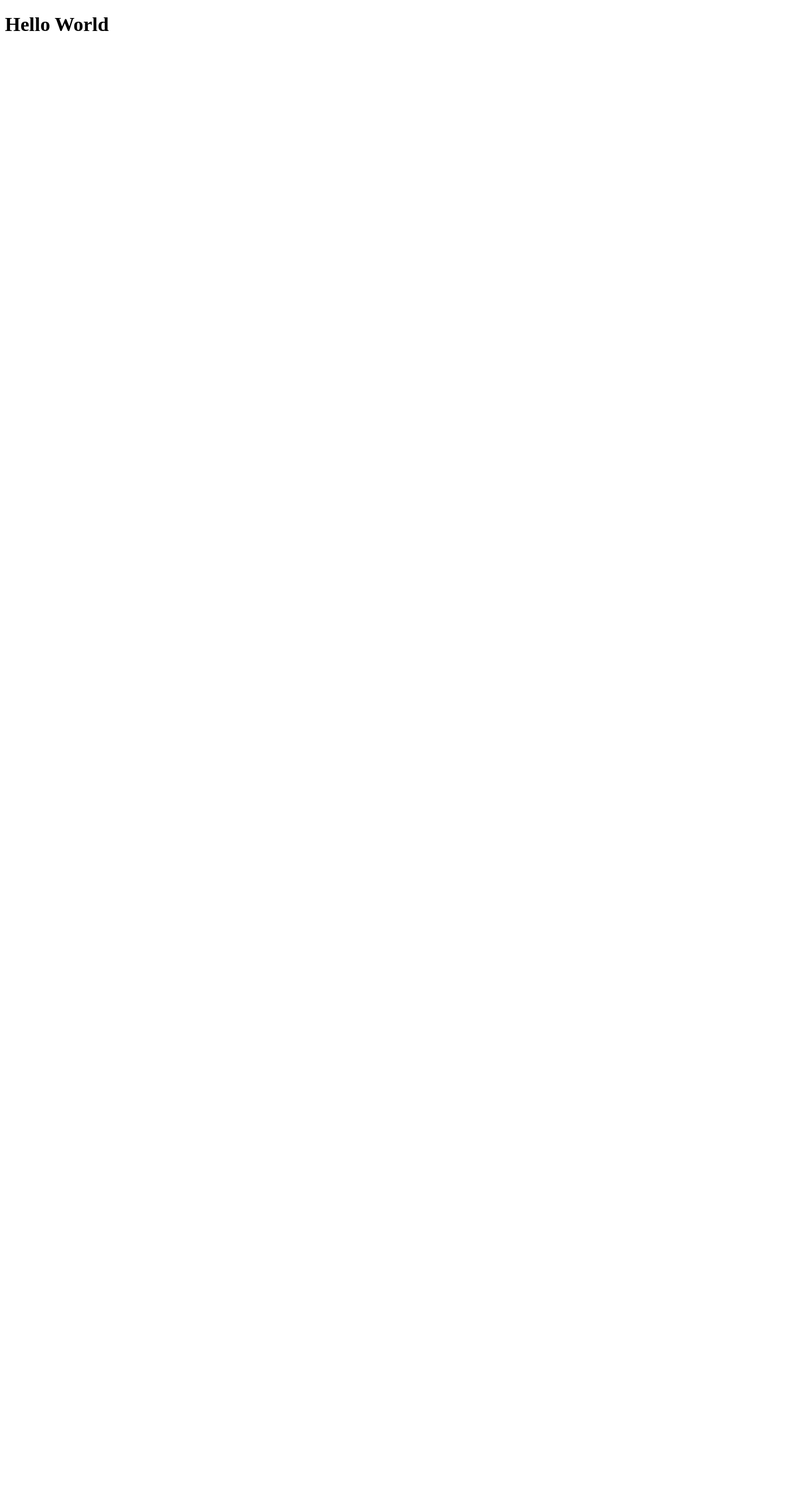
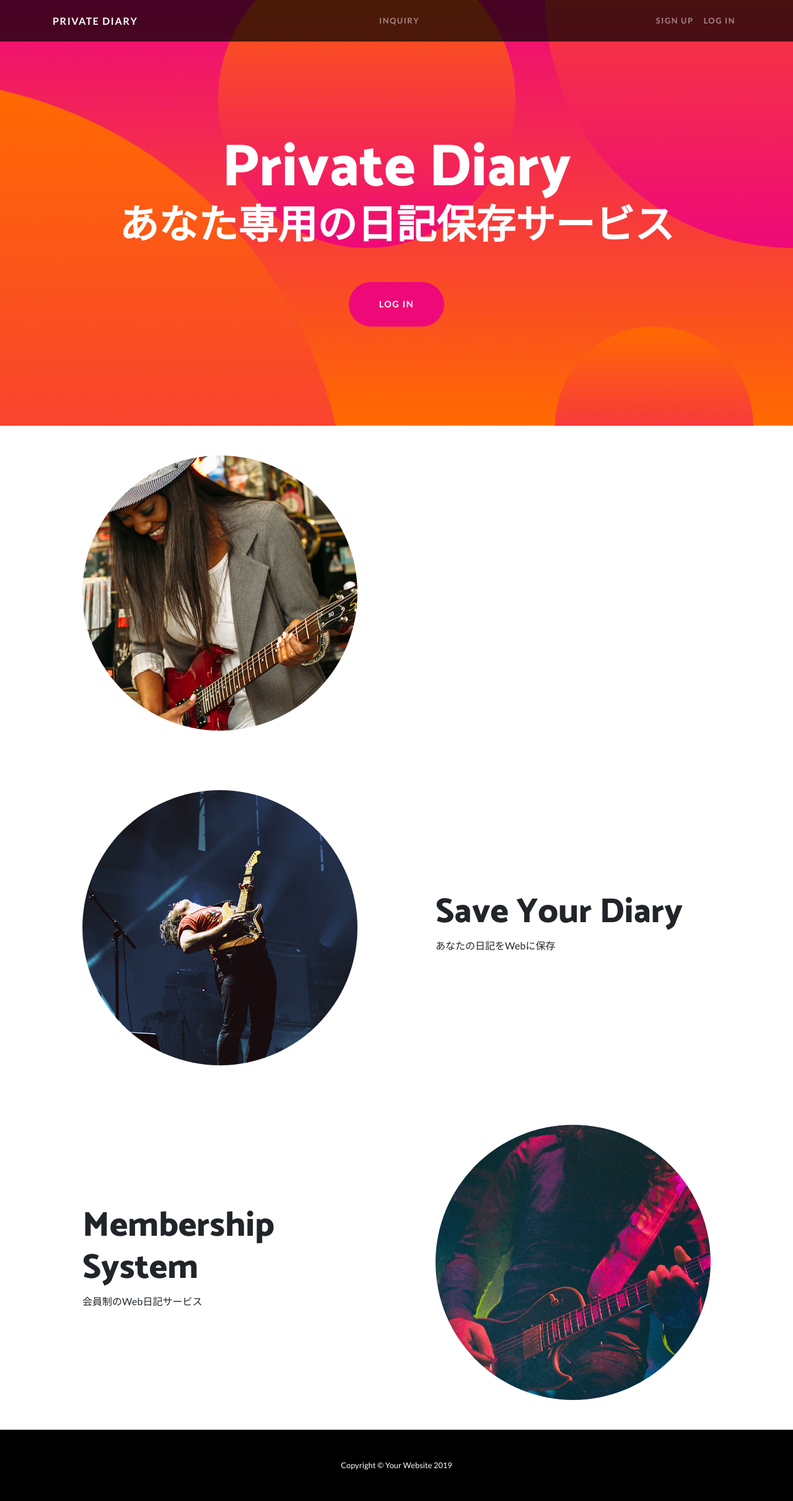
Before and after one commit to KaiTakahashi120329/private_diary, a Django app: page / in a window 1280 px wide. Before the commit the page is almost empty. Shown: the whole page at 62% size. Before the commit the page ends 50 px from the top, so only its background shows below. Run offline with Django 3.2, Linux system fonts and the light colour scheme; some libraries are stand-ins or nearby versions.

Commit message:
HTML修正

```diff
--- a/diary/templates/base.html
+++ b/diary/templates/base.html
@@ -41,21 +41,21 @@
               </li>
               {% if user.is_authenticated %}
                 <li class="nav-item {% block active_diary_list %}{% endblock %}">
-                  <a class="nav-link" href="{% url 'diary:diary_list' %}">DIARY LIST</a>
+                  <a class="nav-link" href="">DIARY LIST</a>
                 </li>
               {% endif %}
             </ul>
             <ul class="navbar-nav ml-auto">
               {% if user.is_authenticated %}
                 <li class="nav-item">
-                  <a class="nav-link" href="{% url 'account_logout' %}">Log Out</a>
+                  <a class="nav-link" href="">Log Out</a>
               </li>
               {% else %}
                 <li class="nav-item {% block activate_signup %}{% endblock %}">
-                  <a class="nav-link" href="{% url 'account_signup' %}">Sign Up</a>
+                  <a class="nav-link" href="">Sign Up</a>
               </li>
               <li class="nav-item {% block active_login %}{% endblock %}">
-                <a class="nav-link" href="{% url 'account_login' %}">Log In</a>
+                <a class="nav-link" href="">Log In</a>
               </li>
               {% endif %}
             </ul>
@@ -64,22 +64,6 @@
       </nav>
 
       {% block header %}{% endblock %}
-
-      {% if messages %}
-        <div class="container">
-          <div class="row">
-            <div class="my-div-style w-100">
-              <ul class="messages" style="list-style: none;">
-                {% for message in messages %}
-                <li {% if message.tags %} class="{{ message.tags }}" {% endif %}>
-                  {{ message }}
-                </li>
-                {% endfor %}
-              </ul>
-            </div>
-          </div>
-        </div>
-      {% endif %}
 
       {% block contents %}{% endblock %}
 
--- a/diary/templates/index.html
+++ b/diary/templates/index.html
@@ -1,11 +1,72 @@
-<!DOCTYPE html>
-<html lang="en">
-<head>
-    <meta charset="UTF-8">
-    <meta name="viewport" content="width=device-width, initial-scale=1.0">
-    <title>TOP PAGE</title>
-</head>
-<body>
-    <h1>Hello World</h1>
-</body>
-</html>
+{% extends 'base.html' %}
+
+{% load static %}
+
+{% block title %}Web上にあなた専用の日記ページを保存できるサービス | Private Diary{% endblock %}
+
+{% block header %}
+
+<header class="masthead text-center text-white">
+  <div class="masthead-content">
+    <div class="container">
+      <h1 class="masthead-heading mb-0">Private Diary</h1>
+      <h2 class="masthead-subheading mb-0">あなた専用の日記保存サービス</h2>
+      <a href="" class="btn btn-primary btn-xl rounded-pill mt-5">LOG IN</a>
+    </div>
+  </div>
+  <div class="bg-circle-1 bg-circle"></div>
+  <div class="bg-circle-2 bg-circle"></div>
+  <div class="bg-circle-3 bg-circle"></div>
+  <div class="bg-circle-4 bg-circle"></div>
+</header>
+{% endblock %}
+
+{% block contents %}
+<section>
+  <div class="container">
+    <div class="row align-items-center">
+      <div class="col-lg-6 order-lg-2">
+        <div class="p-5">
+          <img class="img-fluid rounded-circle" src="{% static 'img/01.jpg' %}" alt="">
+        </div>
+      </div>
+    </div>
+  </div>
+</section>
+
+<section>
+  <div class="container">
+    <div class="row align-items-center">
+      <div class="col-lg-6">
+        <div class="p-5">
+          <img class="img-fluid rounded-circle" src="{% static 'img/02.jpg' %}" alt="">
+        </div>
+      </div>
+      <div class="col-lg-6">
+        <div class="p-5">
+          <h2 class="display-4">Save Your Diary</h2>
+          <p>あなたの日記をWebに保存</p>
+        </div>
+      </div>
+    </div>
+  </div>
+</section>
+
+<section>
+  <div class="container">
+    <div class="row align-items-center">
+      <div class="col-lg-6 order-lg-2">
+        <div class="p-5">
+          <img class="img-fluid rounded-circle" src="{% static 'img/03.jpg' %}" alt="">
+        </div>
+      </div>
+      <div class="col-lg-6 order-lg-1">
+        <div class="p-5">
+          <h2 class="display-4">Membership System</h2>
+          <p>会員制のWeb日記サービス</p>
+        </div>
+      </div>
+    </div>
+  </div>
+</section>
+{% endblock %}
```
